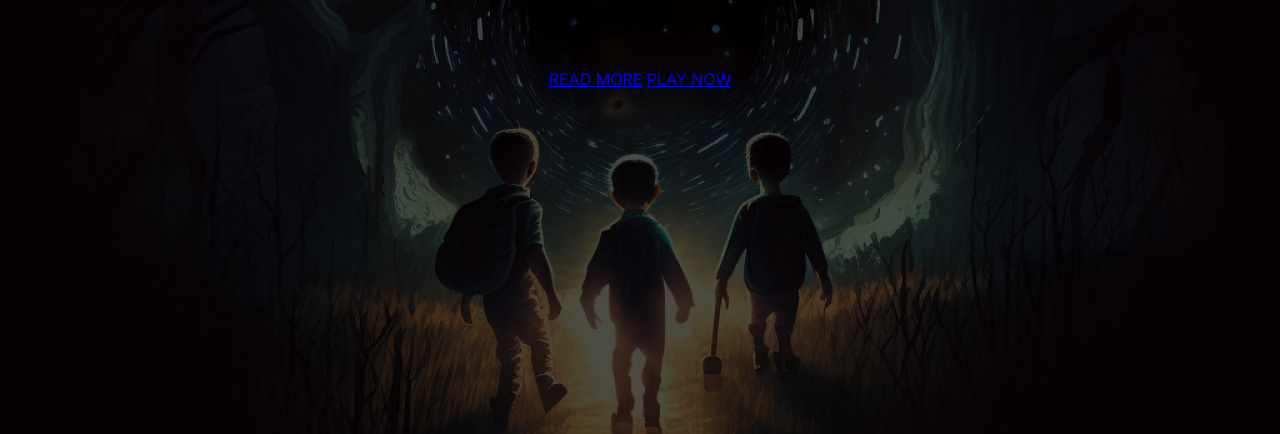
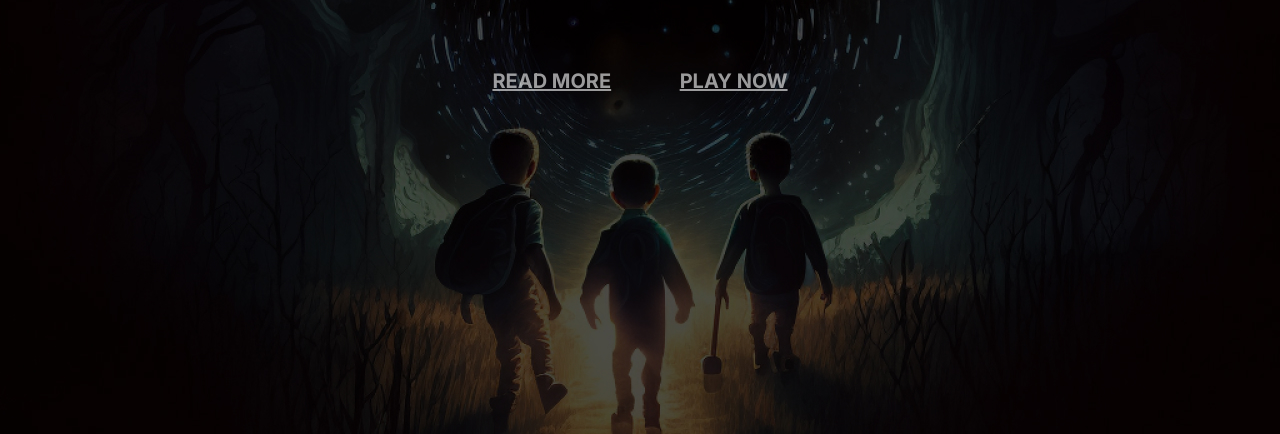
Before and after one commit to yasminsilva1/horror-game-landing-page-rocketseat, a plain HTML site: page index.html in a window 1280 px wide. Shown: the part 366-800 px from the top of the page. Drawn offline with Linux system fonts and the light colour scheme; a web font is replaced by a local one.

Commit message:
style the "a" selector

```diff
--- a/style.css
+++ b/style.css
@@ -45,3 +45,12 @@ p {
     opacity: 0.7;
     margin-bottom: 72px;
 }
+
+a {
+    padding: 12px 32px;
+    font-weight: 700;
+    font-size: 20px;
+    line-height: 24px;
+    color: #FFFFFF;
+    opacity: 0.6;
+}
```
